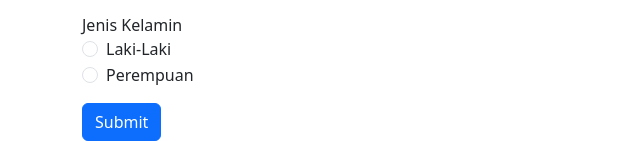
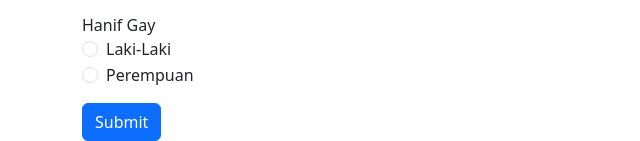
Before and after one commit to naldzz08/Cut_The_Tree, a plain HTML site: page index.html in a window 1280 px wide. Shown: the part 722-863 px from the top of the page, 0-640 px from the left. Drawn offline with nearby package versions, Linux system fonts and the light colour scheme.

Commit message:
Update index.html

```diff
--- a/index.html
+++ b/index.html
@@ -110,7 +110,7 @@
   </div>
 
 <div class="mb-3">
-<label> Jenis Kelamin </label>
+<label> Hanif Gay </label>
 <div class="form-check">
   <input name="jenis_kelamin" class="form-check-input" type="radio" name="flexRadioDefault" id="flexRadioDefault1" required>
   <label class="form-check-label" for="flexRadioDefault1">
```
